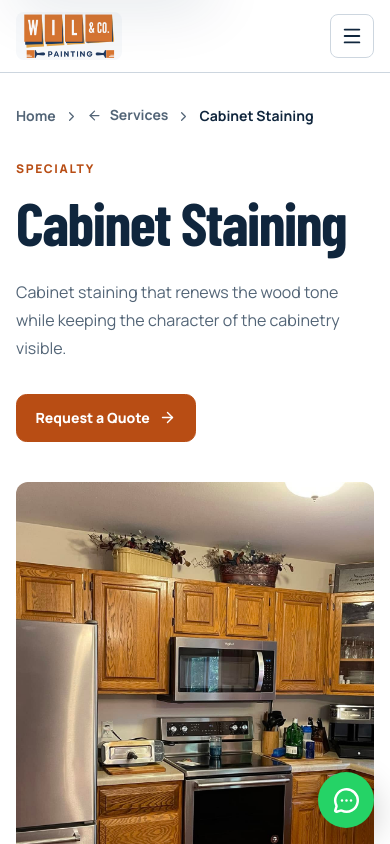
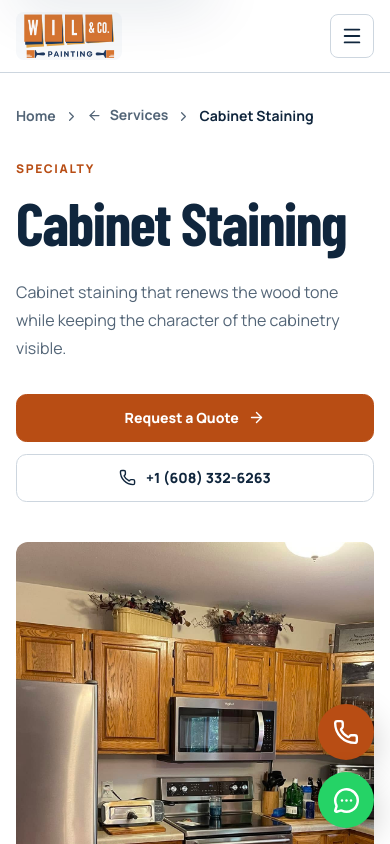
Before and after one commit to MaycollJaramillo01/Will-and-co-Painting, a Next.js app: page /services/cabinet-staining in a window 390 px wide. Shown: the top 844 px of the page. Built offline with nearby package versions, Linux system fonts and the light colour scheme.

Commit message:
Set business phone and add call buttons across the site
Publish the +1 (608) 332-6263 number so tel: links render everywhere,
which is what the Google Ads tag listens for to record call conversions.
Add a fixed call button on every page plus call CTAs in the home and
service-page heroes.

```diff
--- a/src/app/layout.tsx
+++ b/src/app/layout.tsx
@@ -1,6 +1,7 @@
 import type { Metadata } from "next";
 import { Barlow_Condensed, Manrope } from "next/font/google";
 import type { ReactNode } from "react";
+import { CallBubble } from "@/components/call-bubble";
 import { GoogleAdsTag } from "@/components/google-ads-tag";
 import { LocalBusinessSchema } from "@/components/local-business-schema";
 import { SiteFooter } from "@/components/site-footer";
@@ -79,6 +80,7 @@ export default function RootLayout({ children }: { children: ReactNode }) {
         <SiteHeader />
         {children}
         <SiteFooter />
+        <CallBubble />
         <WhatsAppBubble />
       </body>
     </html>
--- a/src/app/page.tsx
+++ b/src/app/page.tsx
@@ -8,13 +8,14 @@ import {
   MapPin,
   PaintRoller,
   PanelsTopLeft,
+  Phone,
 } from "lucide-react";
 import Image from "next/image";
 import Link from "next/link";
 import { HeroVideo } from "@/components/hero-video";
 import { ProjectGrid } from "@/components/project-grid";
 import { QuoteBand } from "@/components/quote-band";
-import { business } from "@/config/business";
+import { business, hasPublicPhone } from "@/config/business";
 import { getServiceBySlug, serviceGroups } from "@/content/en";
 
 export const metadata: Metadata = {
@@ -49,6 +50,15 @@ export default function HomePage() {
                 Request a Quote
                 <ArrowRight aria-hidden="true" size={17} strokeWidth={2} />
               </Link>
+              {hasPublicPhone && (
+                <a
+                  className="button-secondary !border-white/45 !text-white hover:!border-white"
+                  href={`tel:${business.phone}`}
+                >
+                  <Phone aria-hidden="true" size={17} strokeWidth={2} />
+                  {business.displayPhone}
+                </a>
+              )}
               <Link
                 className="button-secondary !border-white/45 !text-white hover:!border-white"
                 href="/projects"
--- a/src/app/services/[slug]/page.tsx
+++ b/src/app/services/[slug]/page.tsx
@@ -1,10 +1,10 @@
 import type { Metadata } from "next";
-import { ArrowLeft, ArrowRight, Check, ChevronRight } from "lucide-react";
+import { ArrowLeft, ArrowRight, Check, ChevronRight, Phone } from "lucide-react";
 import Image from "next/image";
 import Link from "next/link";
 import { notFound } from "next/navigation";
 import { QuoteBand } from "@/components/quote-band";
-import { business, siteUrl } from "@/config/business";
+import { business, hasPublicPhone, siteUrl } from "@/config/business";
 import { getServiceBySlug, services } from "@/content/en";
 import { getServiceSeo } from "@/content/service-seo";
 
@@ -176,10 +176,18 @@ export default async function ServicePage({
               {service.name}
             </h1>
             <p className="body-copy mt-7">{service.shortDescription}</p>
-            <Link className="button-primary mt-8" href="/contact">
-              Request a Quote
-              <ArrowRight aria-hidden="true" size={17} strokeWidth={2} />
-            </Link>
+            <div className="mt-8 flex flex-col gap-3 sm:flex-row">
+              <Link className="button-primary" href="/contact">
+                Request a Quote
+                <ArrowRight aria-hidden="true" size={17} strokeWidth={2} />
+              </Link>
+              {hasPublicPhone && (
+                <a className="button-secondary" href={`tel:${business.phone}`}>
+                  <Phone aria-hidden="true" size={17} strokeWidth={2} />
+                  {business.displayPhone}
+                </a>
+              )}
+            </div>
           </div>
           <div className="hero-image-enter relative h-[29rem] overflow-hidden rounded-xl md:h-[38rem]">
             <Image
--- /dev/null
+++ b/src/components/call-bubble.tsx
@@ -0,0 +1,23 @@
+import { Phone } from "lucide-react";
+import { business, hasPublicPhone } from "@/config/business";
+
+export function CallBubble() {
+  if (!hasPublicPhone) return null;
+
+  // Sits stacked above the WhatsApp bubble. The tel: href is what the Google
+  // Ads tag listens for, so every tap here also fires a call conversion.
+  return (
+    <a
+      href={`tel:${business.phone}`}
+      className="group fixed right-4 bottom-[5.25rem] z-50 flex items-center gap-2 sm:right-6 sm:bottom-[5.75rem]"
+      aria-label={`Call Wil & Co. Painting at ${business.displayPhone}`}
+    >
+      <span className="hidden rounded-full bg-white px-4 py-2 text-sm font-bold text-[#10263d] shadow-lg transition-transform group-hover:-translate-x-1 sm:block">
+        Call now
+      </span>
+      <span className="flex size-14 items-center justify-center rounded-full bg-[#b84d14] text-white shadow-[0_12px_35px_rgb(0_0_0/0.24)] transition-transform group-hover:scale-105">
+        <Phone aria-hidden="true" size={26} strokeWidth={2.2} />
+      </span>
+    </a>
+  );
+}
--- a/src/config/business.ts
+++ b/src/config/business.ts
@@ -9,8 +9,8 @@ export const business = {
   businessName: "Wil & Co. Painting",
   legalName: "", // TODO: Confirm the registered legal business name.
   ownerName: "Wil Barahona",
-  phone: "", // TODO: Confirm the public business phone number.
-  displayPhone: "", // TODO: Confirm the formatted public phone number.
+  phone: "+16083326263", // E.164 for tel: links and schema telephone.
+  displayPhone: "+1 (608) 332-6263",
   email: "", // TODO: Confirm the public business email address.
   streetAddress: "", // Service Area Business: do not add a private home address.
   city: "Madison",
```
